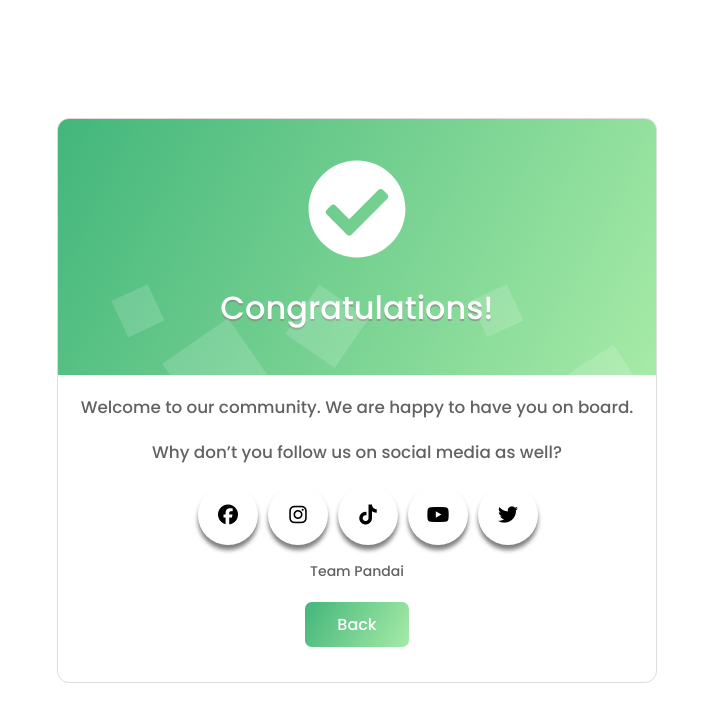
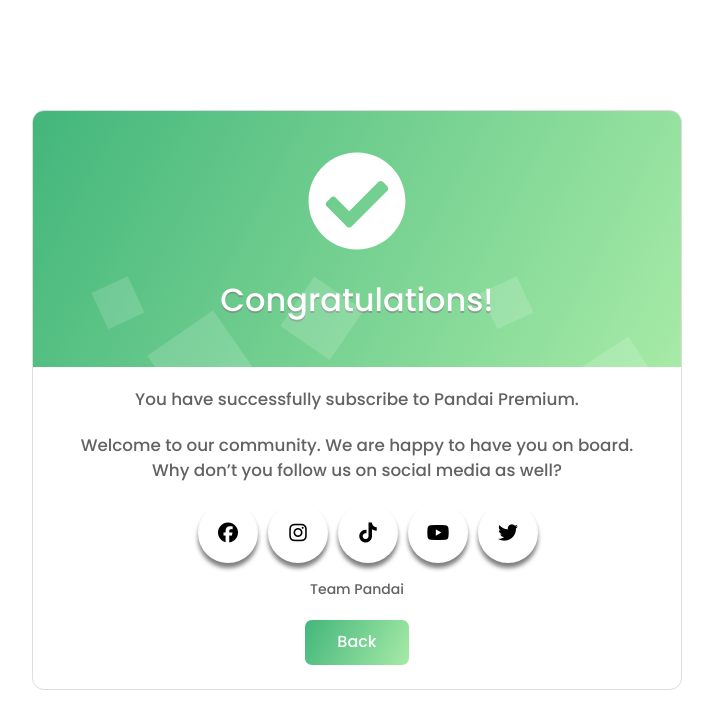
Before and after one commit to akram-tello/pandai-thank-you-page, a plain HTML site: page index.html in a window 1280 px wide. Shown: the whole page, without its empty margins (283-996 px from the left). Drawn offline with nearby package versions, Linux system fonts and the light colour scheme.

Commit message:
update text

```diff
--- a/index.html
+++ b/index.html
@@ -50,10 +50,11 @@
         </div>
 
         <div class="bottomHalf">
+          <p>You have successfully subscribe to Pandai Premium.</p>
           <p>
-            Welcome to our community. We are happy to have you on board.
+            Welcome to our community. We are happy to have you on board.<br>
+            Why don’t you follow us on social media as well?
           </p>
-          <p>Why don’t you follow us on social media as well?</p>
           <div class="social-menu">
             <ul>
                 <li><a href="https://www.facebook.com/pandaiofficial/" target="blank"><i class="fab fa-facebook"></i></i></a></li>
--- a/style.css
+++ b/style.css
@@ -15,8 +15,8 @@ body  {
 }
 
 .wrapperCard {
-  width: 600px;
-  height: 565px;
+  width: 650px;
+  height: 580px;
   overflow: hidden;
   border-radius: 12px;
   border: thin solid #ddd;
@@ -25,7 +25,7 @@ body  {
 
 @media only screen and (max-width: 600px) {
     .wrapperCard {
-        height: 600px;
+        height: 650px;
     }
   }
 .topHalf {
```
